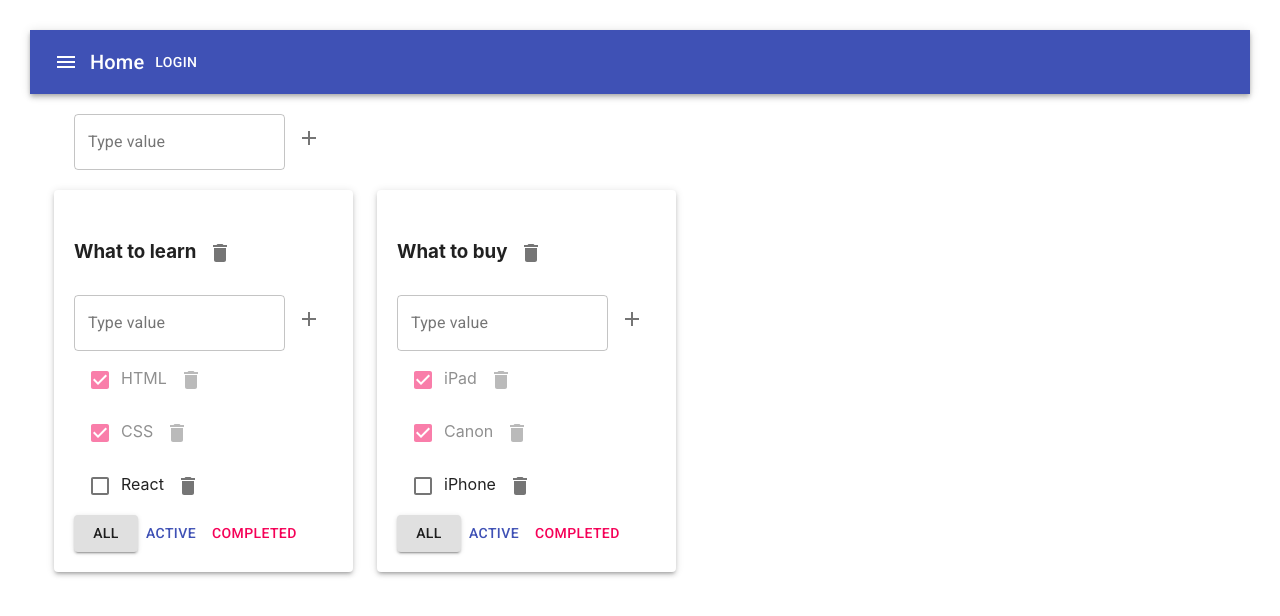
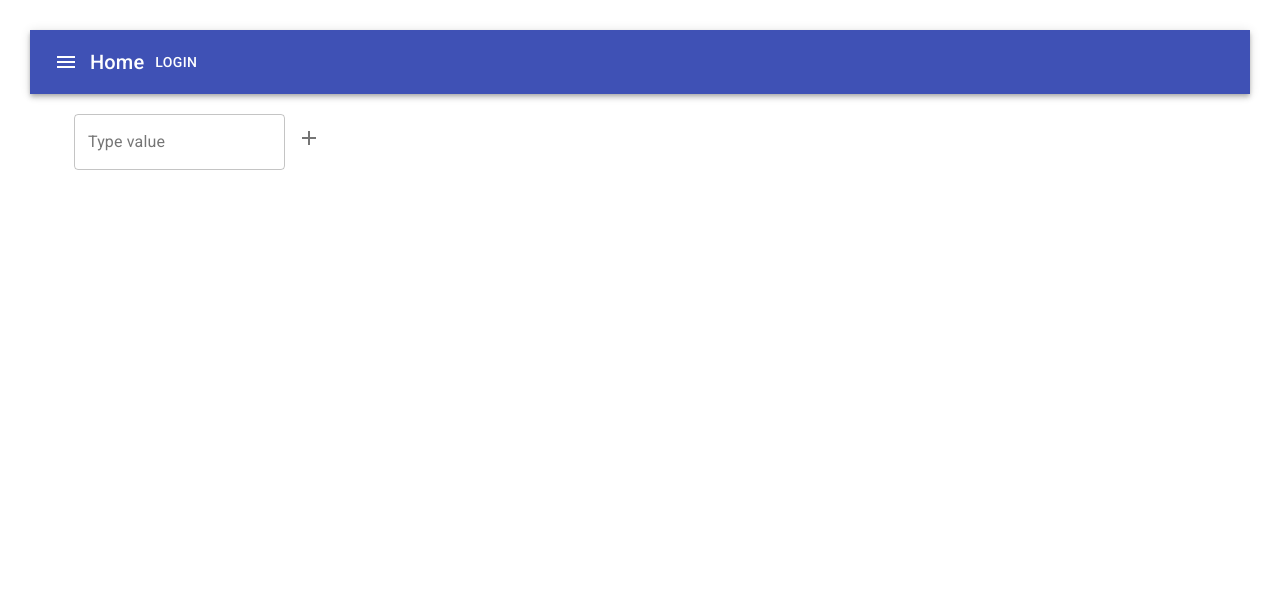
Before and after one commit to LovaVikasso/Todolist, a React (Create React App) app: page / in a window 1280 px wide. Shown: the top 616 px of the page. Built offline with nearby package versions, Linux system fonts and the light colour scheme.

Commit message:
10 lesson - useReducer, Redux advanced

```diff
--- a/src/AppWithRedux.tsx
+++ b/src/AppWithRedux.tsx
@@ -34,7 +34,6 @@ export type TasksStateType = {
 export function AppWithRedux() {
     const dispatch = useDispatch()
     const todolists = useSelector<AppRootType, Array<TodolistType>>(state => state.todolists)
-    const tasks = useSelector<AppRootType, TasksStateType>(state => state.tasks)
 
     const changeFilter = (todolistId: string, value: FilterValueType) => {
         dispatch(changeFilterAC(todolistId, value))
@@ -49,18 +48,6 @@ export function AppWithRedux() {
     const removeTodolist = (todolistId: string) => {
         dispatch(removeTodolistAC(todolistId))
 
-    }
-    const removeTask = (todolistId: string, taskId: string) => {
-        dispatch(removeTaskAC(todolistId, taskId))
-    }
-    const addTask = (todolistId: string, title: string) => {
-        dispatch(addTaskAC(todolistId, title))
-    }
-    const changeTaskTitle = (todolistId: string, taskId: string, newTitle: string) => {
-        dispatch(changeTaskTitleAC(todolistId, taskId, newTitle))
-    }
-    const changeStatus = (todolistId: string, taskId: string, isDone: boolean) => {
-        dispatch(changeTaskStatusAC(todolistId, taskId, isDone))
     }
 
     return (
@@ -82,22 +69,12 @@ export function AppWithRedux() {
                 </Grid>
                 <Grid container spacing={3}>
                     {todolists.map((tl) => {
-                        let tasksForTodolist = tasks[tl.id]
-                        if (tl.filter === "completed") {
-                            tasksForTodolist = tasksForTodolist.filter((t) => t.isDone)
-                        }
-                        if (tl.filter === "active") {
-                            tasksForTodolist = tasksForTodolist.filter((t) => !t.isDone)
-                        }
+
                         return <Grid item>
                             <Paper elevation={3} style={{padding: "20px"}}>
-                                <Todolist key={tl.id} id={tl.id} title={tl.title} tasks={tasksForTodolist}
+                                <Todolist key={tl.id} id={tl.id} title={tl.title}
                                           removeTodolist={removeTodolist}
                                           changeTodolistTitle={changeTodolistTitle}
-                                          addTask={addTask}
-                                          changeTaskTitle={changeTaskTitle}
-                                          removeTask={removeTask}
-                                          changeStatus={changeStatus}
                                           changeFilter={changeFilter}
                                           filter={tl.filter}/>
                             </Paper>
--- a/src/Todolist.tsx
+++ b/src/Todolist.tsx
@@ -5,24 +5,26 @@ import {Checkbox, IconButton} from "@material-ui/core";
 import {Delete} from "@material-ui/icons";
 import Button from "@material-ui/core/Button";
 import {FilterValueType, TaskType} from "./AppWithRedux";
+import {addTaskAC, changeTaskStatusAC, changeTaskTitleAC, removeTaskAC} from "./state/tasks-reducer";
+import {useDispatch, useSelector} from "react-redux";
+import {AppRootType} from "./state/store";
 
 
 type PropsType = {
     id: string
     title: string
-    tasks: Array<TaskType>
     removeTodolist: (todolistId: string) => void
     changeTodolistTitle: (todolistId: string, title: string) => void
-    addTask: (todolistId: string, title: string) => void
-    changeTaskTitle: (todolistId: string, taskId: string, title: string) => void
-    removeTask: (todolistId: string, id: string) => void
-    changeStatus: (todolistId: string, id: string, isDone: boolean) => void
     changeFilter: (todolistId: string, value: FilterValueType) => void
     filter: FilterValueType
 
 }
 export const Todolist = (props: PropsType) => {
     let todolistId = props.id
+    const dispatch = useDispatch()
+    const tasks = useSelector<AppRootType, Array<TaskType>>(state => state.tasks[todolistId])
+
+
     const onAllClickHandler = () => {
         props.changeFilter(todolistId, "all")
     }
@@ -32,8 +34,9 @@ export const Todolist = (props: PropsType) => {
     const onCompletedClickHandler = () => {
         props.changeFilter(todolistId, "completed")
     }
+
     const addTask = (title: string) => {
-        props.addTask(todolistId, title)
+        dispatch(addTaskAC(todolistId, title))
     }
     const onChangeTodolistTitleHandler = (newTitle: string) => {
         props.changeTodolistTitle(todolistId, newTitle)
@@ -41,7 +44,13 @@ export const Todolist = (props: PropsType) => {
     const removeTodolist = () => {
         props.removeTodolist(todolistId)
     }
-
+    let tasksForTodolist = tasks
+    if (props.filter === "completed") {
+        tasksForTodolist = tasksForTodolist.filter((t) => t.isDone)
+    }
+    if (props.filter === "active") {
+        tasksForTodolist = tasksForTodolist.filter((t) => !t.isDone)
+    }
 // берем айди этого тудулиста, он пришлел в пропсах,
 // и используем второй аргумент (название таски) из addItemForm,
 // а там используем уже функцию с 1 параметром
@@ -49,8 +58,7 @@ export const Todolist = (props: PropsType) => {
         <div>
             <h3>
                 <EditableSpan title={props.title} onChange={onChangeTodolistTitleHandler}/>
-                {/*{props.title}*/}
-                <IconButton onClick={removeTodolist} aria-label="delete" >
+                <IconButton onClick={removeTodolist} aria-label="delete">
                     <Delete/>
                 </IconButton>
             </h3>
@@ -58,22 +66,22 @@ export const Todolist = (props: PropsType) => {
                 addItem={addTask}/>
             <div>
                 {
-                    props.tasks.map(t => {
+                    tasksForTodolist.map(t => {
                         const checkboxHandler = (e: ChangeEvent<HTMLInputElement>) => {
-                            props.changeStatus(todolistId, t.id, e.currentTarget.checked)
+                            dispatch(changeTaskStatusAC(todolistId, t.id, e.currentTarget.checked))
                         }
                         const onClickHandler = () => {
-                            props.removeTask(todolistId, t.id)
+                            dispatch(removeTaskAC(todolistId, t.id))
                         }
-                        const onChangeTitleHandler = (newValue: string) => {
-                            props.changeTaskTitle(todolistId, t.id, newValue)
+                        const onChangeTitleHandler = (newTitle: string) => {
+                            dispatch(changeTaskTitleAC(todolistId, t.id, newTitle))
                         }
 
                         return <div className={t.isDone ? "is-done" : "task"} key={t.id}><Checkbox
-                                                                                               checked={t.isDone}
-                                                                                               onChange={checkboxHandler}/>
+                            checked={t.isDone}
+                            onChange={checkboxHandler}/>
                             <EditableSpan title={t.title} onChange={onChangeTitleHandler}/>
-                            <IconButton onClick={onClickHandler} aria-label="delete" >
+                            <IconButton onClick={onClickHandler} aria-label="delete">
                                 <Delete/>
                             </IconButton>
                         </div>
@@ -84,7 +92,7 @@ export const Todolist = (props: PropsType) => {
                         onClick={onAllClickHandler}>All
                 </Button>
                 <Button variant={props.filter === "active" ? "contained" : "text"}
-                       color={'primary'} onClick={onActiveClickHandler}>Active
+                        color={'primary'} onClick={onActiveClickHandler}>Active
                 </Button>
                 <Button variant={props.filter === "completed" ? "contained" : "text"}
                         color={'secondary'} onClick={onCompletedClickHandler}>Completed
--- a/src/state/tasks-reducer.ts
+++ b/src/state/tasks-reducer.ts
@@ -15,15 +15,15 @@ export type TasksACType =
     | AddTodolistACType | RemoveTodolistACType
 
 const initialState:TasksStateType = {
-    [todolistId1]: [
-        {id: v1(), title: "HTML", isDone: true},
-        {id: v1(), title: "CSS", isDone: true},
-        {id: v1(), title: "React", isDone: false}
-    ], [todolistId2]: [
-        {id: v1(), title: "iPad", isDone: true},
-        {id: v1(), title: "Canon", isDone: true},
-        {id: v1(), title: "iPhone", isDone: false}
-    ]
+    // [todolistId1]: [
+    //     {id: v1(), title: "HTML", isDone: true},
+    //     {id: v1(), title: "CSS", isDone: true},
+    //     {id: v1(), title: "React", isDone: false}
+    // ], [todolistId2]: [
+    //     {id: v1(), title: "iPad", isDone: true},
+    //     {id: v1(), title: "Canon", isDone: true},
+    //     {id: v1(), title: "iPhone", isDone: false}
+    // ]
 }
 export const tasksReducer = (state: TasksStateType = initialState, action: TasksACType): TasksStateType => {
     switch (action.type) {
@@ -48,7 +48,7 @@ export const tasksReducer = (state: TasksStateType = initialState, action: Tasks
             //     task.title = action.newTitle
             // }
             // return stateCopy
-            stateCopy[action.todolistId] = stateCopy[action.todolistId].map((t) => t.id == action.taskId ? {
+            stateCopy[action.todolistId] = stateCopy[action.todolistId].map((t) => t.id === action.taskId ? {
                 ...t,
                 title: action.newTitle
             } : t)
@@ -56,7 +56,7 @@ export const tasksReducer = (state: TasksStateType = initialState, action: Tasks
         }
         case 'CHANGE-TASK-STATUS': {
             const stateCopy = {...state}
-            stateCopy[action.todolistId] = stateCopy[action.todolistId].map((t) => t.id == action.taskId ? {
+            stateCopy[action.todolistId] = stateCopy[action.todolistId].map((t) => t.id === action.taskId ? {
                 ...t,
                 isDone: !t.isDone
             } : t)
--- a/src/state/todolists-reducer.ts
+++ b/src/state/todolists-reducer.ts
@@ -11,8 +11,8 @@ export type TodolistACType = AddTodolistACType | ChangeTitleACType | ChangeFilte
 export let todolistId1 = v1()
 export let todolistId2 = v1()
 const initialState: Array<TodolistType> = [
-    {id: todolistId1, title: "What to learn", filter: 'all'},
-    {id: todolistId2, title: "What to buy", filter: 'all'},
+    // {id: todolistId1, title: "What to learn", filter: 'all'},
+    // {id: todolistId2, title: "What to buy", filter: 'all'},
 ]
 export const todolistsReducer = (state: Array<TodolistType> = initialState, action: TodolistACType): Array<TodolistType> => {
     switch (action.type) {
```
Also changed, not shown: src/AppWithReducers.tsx (+108 -108 lines).
